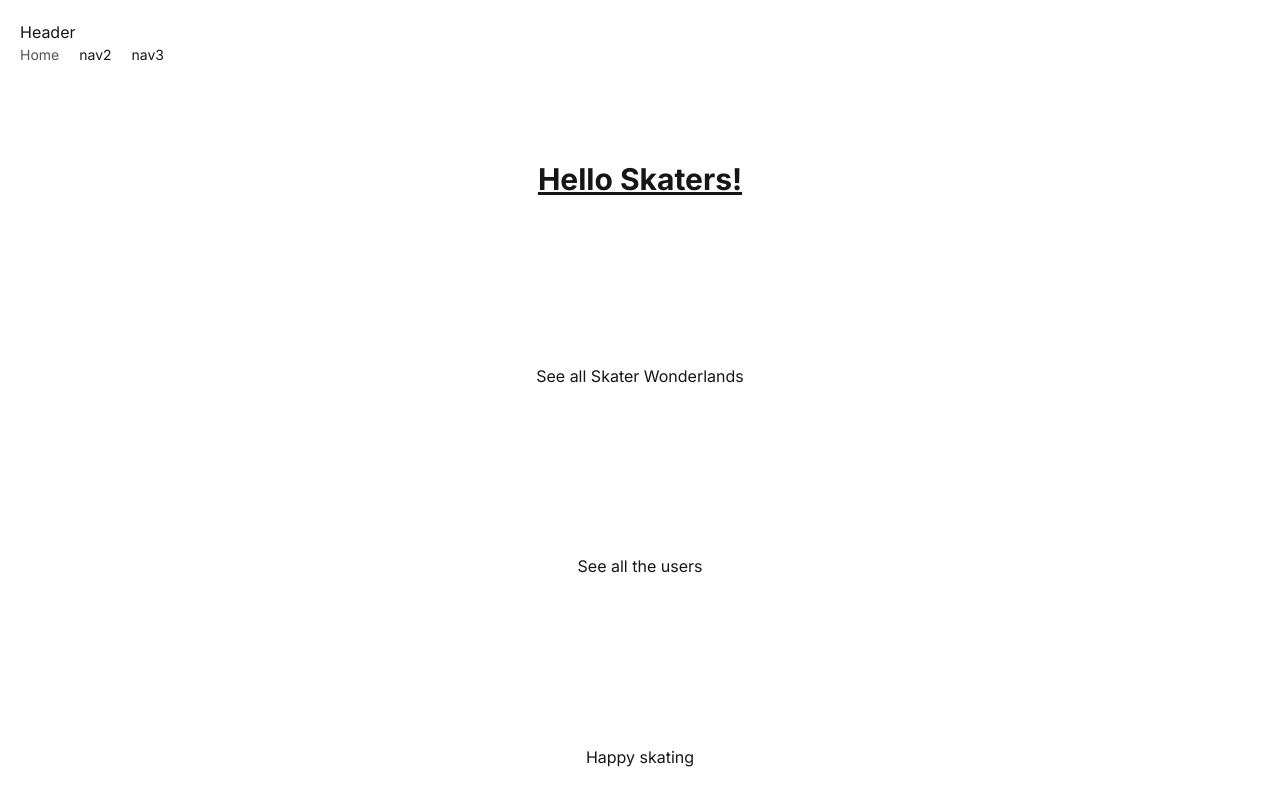
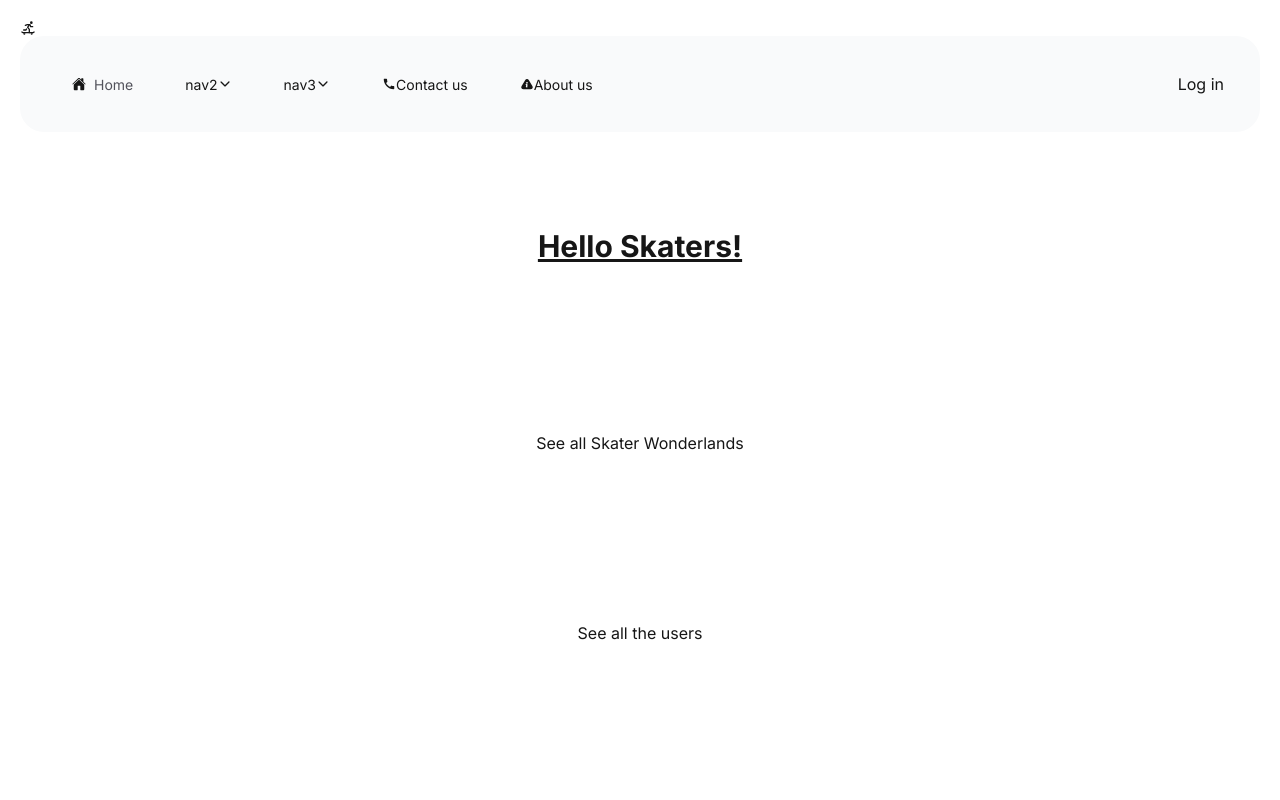
Before and after one commit to Masoud-Rad/Skaters-Wonderland-FE, a Next.js app in the folder skaters-wonderland-fe/: page / in a window 1280 px wide. Shown: the top 800 px of the page. Built offline with nearby package versions, Linux system fonts and the light colour scheme.

Commit message:
some change on HEADER

```diff
--- a/skaters-wonderland-fe/app/layout.tsx
+++ b/skaters-wonderland-fe/app/layout.tsx
@@ -19,7 +19,7 @@ export default function RootLayout({
   children: React.ReactNode;
 }) {
   return (
-    <html lang="en" data-theme="bumblebee" className="p-5">
+    <html lang="en" data-theme="bumblebee" className="p-5 w-screen min-h-screen">
       <body className={inter.className}>
         <Header/>
         {children}</body>
--- a/skaters-wonderland-fe/components/Header.tsx
+++ b/skaters-wonderland-fe/components/Header.tsx
@@ -1,10 +1,15 @@
 import React from 'react'
 import SiteNav from './SiteNav'
+import { TbSkateboarding } from "react-icons/tb";
+
 const Header = () => {
   return (
     <>
-      <div>Header</div>
-      <SiteNav />
+      <TbSkateboarding />
+      <div className='flex justify-between rounded-3xl bg-gray-50 p-9'>
+        <SiteNav />
+        <button className=''>Log in</button>
+      </div>
     </>
   )
 }
--- a/skaters-wonderland-fe/components/SiteNav.tsx
+++ b/skaters-wonderland-fe/components/SiteNav.tsx
@@ -1,23 +1,37 @@
 import Link from 'next/link'
 import { usePathname } from 'next/navigation'
 import React from 'react'
-
+import { IoHome } from "react-icons/io5";
+import { IoIosArrowDown } from "react-icons/io";
+import { MdCall } from "react-icons/md";
+import { TiInfo } from "react-icons/ti";
 
 const SiteNav = () => {
     const pathname = usePathname
 
 
   return (
-    <nav>
-        <ul className=' flex gap-x-5 text-[14px]'>
-            <li>
-                <Link href={""} className='text-zinc-600'>Home</Link>
+    <nav className='flex'>
+        <ul className=' flex gap-x-5 text-[14px] ml-4'>
+            <li className='flex mr-8 items-center'>
+                <IoHome />
+                <Link href={""} className='text-zinc-600 ml-2'>Home</Link>
             </li>
-            <li>
+            <li className='flex mr-8 items-center'>
                 <Link href={""}>nav2</Link>
+                <IoIosArrowDown />
             </li>
-            <li>
+            <li className='flex mr-8 items-center'>
                 <Link href={""}>nav3</Link>
+                <IoIosArrowDown />
+            </li>
+            <li className='flex mr-8 items-center'>
+                <MdCall />
+                <Link href={""}>Contact us</Link>
+            </li>
+            <li className='flex mr-8 items-center'>
+                <TiInfo />
+                <Link href={""}>About us</Link>
             </li>
         </ul>
     </nav>
```
